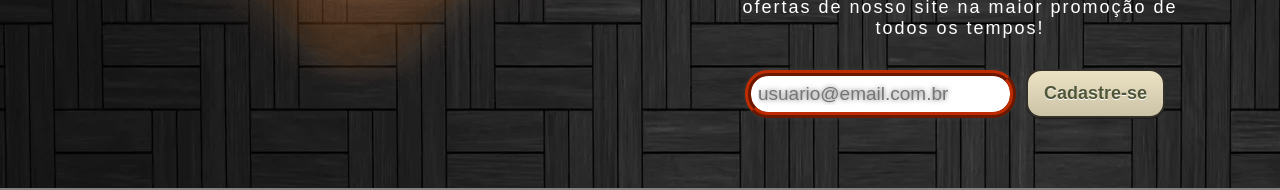
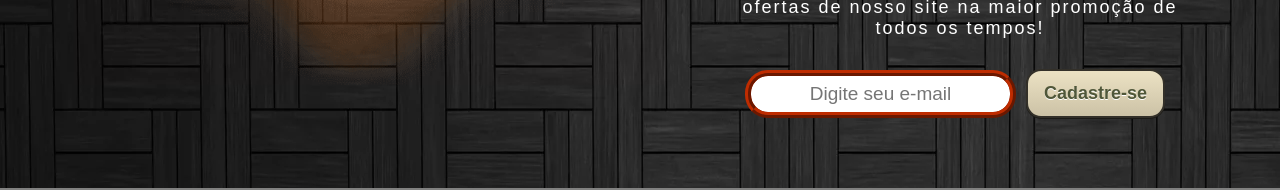
Before and after one commit to rrligeiro/wellmart, a React (Create React App) app: page / in a window 1280 px wide. Shown: the part 616-806 px from the top of the page. Built offline with nearby package versions, Linux system fonts and the light colour scheme.

Commit message:
Final version

```diff
--- a/src/App.css
+++ b/src/App.css
@@ -3,4 +3,5 @@
   margin: 0;
   padding: 0;
   font-family: 'PT Sans', sans-serif;
+  width: fit-content;
 }
--- a/src/components/Navbar/styled.js
+++ b/src/components/Navbar/styled.js
@@ -7,6 +7,7 @@ export const Navbar = styled.nav`
   justify-content: center;
   align-items: center;
   flex-wrap: wrap;
+  width: 100%;
 `
 export const NavbarContainer = styled.div`
   display: flex;
--- a/src/components/SignUpField/SignUpField.js
+++ b/src/components/SignUpField/SignUpField.js
@@ -22,7 +22,7 @@ export default function SignUpField(){
   return(
     <S.SignUpFieldContainer>
       <S.InputButtonContainer>
-        <S.Input placeholder= "usuario@email.com.br" value={userEmail} onChange={e => setUserEmail(e.target.value)}/>
+        <S.Input placeholder= "Digite seu e-mail" value={userEmail} onChange={e => setUserEmail(e.target.value)}/>
         <S.Button type="button" onClick={getEmail} >Cadastre-se</S.Button>
       </S.InputButtonContainer>
       {(() => {
--- a/src/components/SignUpField/styled.js
+++ b/src/components/SignUpField/styled.js
@@ -24,8 +24,7 @@ export const Input = styled.input`
 	color: #000000;
 	border-style: ridge;
 	border-radius: 23px;
-	box-shadow: 0px 0px 5px rgba(66,66,66,.75);
-	text-shadow: 0px 0px 5px rgba(66,66,66,.75);
+	text-align: center;
 
 	&:focus,
 	&active {
--- a/src/components/pages/Home/index.js
+++ b/src/components/pages/Home/index.js
@@ -6,7 +6,6 @@ import * as P from '../Products/styled';
 export default function Home(){
   return(
     <S.HomeBody>
-      <S.HomeContent>
           <S.PromotionContainer>
             <S.BlackFridayImg src='images/blackfriday.png'></S.BlackFridayImg>
           </S.PromotionContainer>
@@ -24,7 +23,6 @@ export default function Home(){
             </S.SignUpPromotionDescription>
             <SignUpField/>
           </S.SignUpContainer>
-      </S.HomeContent>
     </S.HomeBody>
   )
 }
--- a/src/components/pages/Home/styled.js
+++ b/src/components/pages/Home/styled.js
@@ -3,19 +3,18 @@ import styled from "styled-components";
 export const HomeBody = styled.div`
   color: #fff;
   background-image: url(images/background.webp);
-  height: 100%;
-`
-export const HomeContent = styled.div`
   display: flex;
   flex-wrap: wrap;
-  flex-direction: row;
   align-items: center;
   justify-content: space-around;
   padding: 50px;
+  width: 100vw;
+  height: 100%;
 `
+
 export const PromotionContainer = styled.div`
   display: flex;
-  flex-wrap: no-wrap;
+  flex-wrap: wrap;
   flex-direction: column;
   align-items: center;
   justify-content: space-around;
@@ -23,7 +22,6 @@ export const PromotionContainer = styled.div`
 `
 export const BlackFridayImg = styled.img`
   width: 600px;
-  height: auto;
   padding: 4px;
 `
 
@@ -35,7 +33,6 @@ export const SignUpContainer = styled.div`
   justify-content: space-around;
   margin: 10px;
   width: 500px;
-  height: auto;
 `
 export const SignUpPromotionText = styled.section`
   font-family: "Comic Sans MS", cursive, sans-serif;
```
Lines whose indentation alone changed are shown as unchanged.
